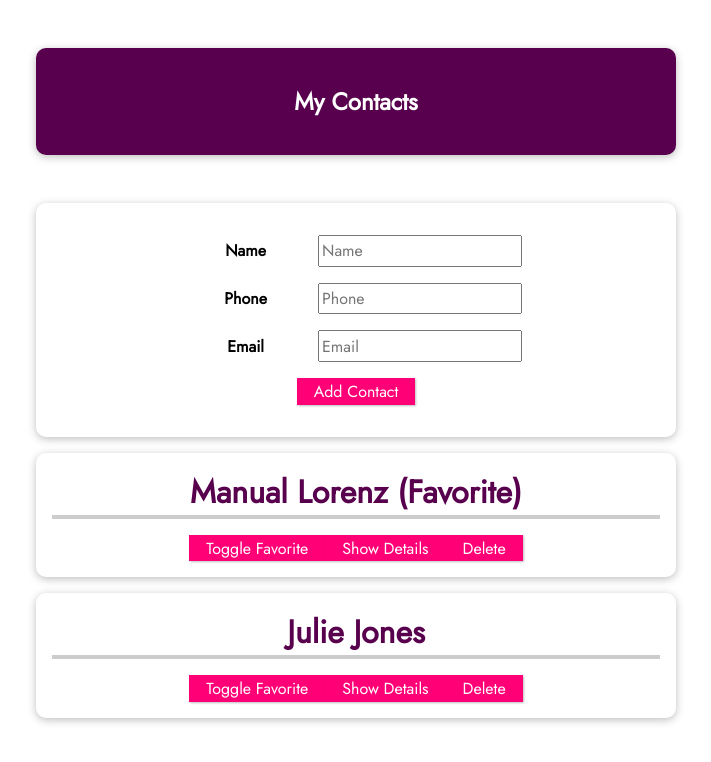
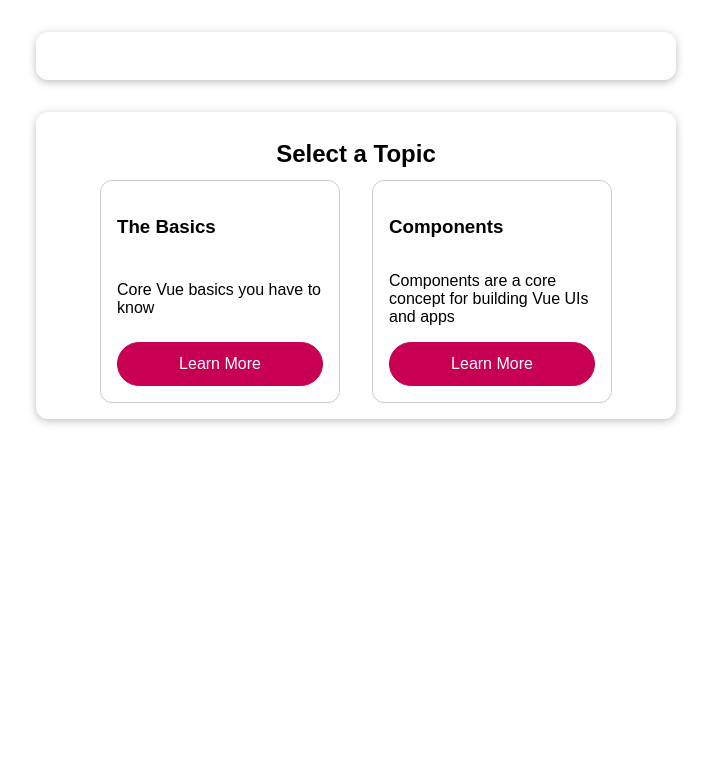
Before and after one commit to jrnewton/udemy-vue-complete-guide, a Vue app: page / in a window 1280 px wide. Shown: the top 762 px of the page, without its empty margins (284-995 px from the left). Built offline with nearby package versions, Linux system fonts and the light colour scheme.

Commit message:
Setup for lecture 99

```diff
--- a/package.json
+++ b/package.json
@@ -1,5 +1,5 @@
 {
-  "name": "contact-app",
+  "name": "knowledge-app",
   "version": "0.1.0",
   "private": true,
   "scripts": {
--- a/src/App.vue
+++ b/src/App.vue
@@ -1,153 +1,103 @@
 <template>
-  <section>
-    <header><h1>My Contacts</h1></header>
-    <new-contact @add-contact="addContact"></new-contact>
-    <ul>
-      <contact-detail
-        v-for="contact of contacts"
-        :key="contact.id"
-        v-bind="contact"
-        @toggle-favorite="toggleFavorite"
-        @delete-contact="deleteContact"
-      ></contact-detail>
-    </ul>
-  </section>
+  <div>
+    <active-element
+      :topic-title="activeTopic && activeTopic.title"
+      :text="activeTopic && activeTopic.fullText"
+    ></active-element>
+    <knowledge-base
+      :topics="topics"
+      @select-topic="activateTopic"
+    ></knowledge-base>
+  </div>
 </template>
 
 <script>
 export default {
   data() {
     return {
-      contacts: [
+      topics: [
         {
-          id: '' + Math.random(),
-          name: 'Manual Lorenz',
-          phone: '01234 56544 449',
-          email: 'manuel@localhost.com',
-          isFavorite: true
+          id: 'basics',
+          title: 'The Basics',
+          description: 'Core Vue basics you have to know',
+          fullText:
+            'Vue is a great framework and it has a couple of key concepts: Data binding, events, components and reactivity - that should tell you something!'
         },
         {
-          id: '' + Math.random(),
-          name: 'Julie Jones',
-          phone: '987 452 9999',
-          email: 'julie@localhost.com',
-          isFavorite: false
+          id: 'components',
+          title: 'Components',
+          description:
+            'Components are a core concept for building Vue UIs and apps',
+          fullText:
+            'With components, you can split logic (and markup) into separate building blocks and then combine those building blocks (and re-use them) to build powerful user interfaces.'
         }
-      ]
+      ],
+      activeTopic: null
     };
   },
   methods: {
-    toggleFavorite(contactId) {
-      console.log('toggleFavorite', contactId);
-      const contact = this.contacts.find(c => c.id === contactId);
-      contact.isFavorite = !contact.isFavorite;
-    },
-    addContact(name, phone, email) {
-      this.contacts.push({
-        id: '' + Math.random(),
-        name: name,
-        phone: phone,
-        email: email,
-        isFavorite: false
-      });
-    },
-    deleteContact(id) {
-      this.contacts = this.contacts.filter(x => x.id !== id);
+    activateTopic(topicId) {
+      this.activeTopic = this.topics.find(topic => topic.id === topicId);
     }
   }
 };
 </script>
 
 <style>
-@import url('https://fonts.googleapis.com/css2?family=Jost&display=swap');
-
 * {
   box-sizing: border-box;
 }
-
 html {
-  font-family: 'Jost', sans-serif;
+  font-family: sans-serif;
 }
-
 body {
   margin: 0;
 }
-
-header {
+section {
   box-shadow: 0 2px 8px rgba(0, 0, 0, 0.26);
-  margin: 3rem auto;
-  border-radius: 10px;
+  margin: 2rem auto;
+  max-width: 40rem;
   padding: 1rem;
-  background-color: #58004d;
-  color: white;
-  text-align: center;
-  width: 90%;
-  max-width: 40rem;
+  border-radius: 12px;
 }
 
-#app form {
-  box-shadow: 0 2px 8px rgba(0, 0, 0, 0.26);
-  margin: 1rem auto;
-  border-radius: 10px;
-  padding: 1rem;
-  text-align: center;
-  width: 90%;
-  max-width: 40rem;
+ul {
+  list-style: none;
+  margin: 0;
+  padding: 0;
+  display: flex;
+  justify-content: center;
 }
 
-#app input {
-  font: inherit;
-  padding: 0.15rem;
+li {
+  border-radius: 12px;
+  border: 1px solid #ccc;
+  padding: 1rem;
+  width: 15rem;
+  margin: 0 1rem;
+  display: flex;
+  flex-direction: column;
+  justify-content: space-between;
 }
 
-#app label {
-  font-weight: bold;
-  margin-right: 1rem;
-  width: 7rem;
-  display: inline-block;
+h2 {
+  margin: 0.75rem 0;
+  text-align: center;
 }
 
-#app form div {
-  margin: 1rem 0;
+button {
+  font: inherit;
+  border: 1px solid #c70053;
+  background-color: #c70053;
+  color: white;
+  padding: 0.75rem 2rem;
+  border-radius: 30px;
+  cursor: pointer;
 }
 
-#app ul {
-  margin: 0;
-  padding: 0;
-  list-style: none;
-}
-
-#app li {
-  box-shadow: 0 2px 8px rgba(0, 0, 0, 0.26);
-  margin: 1rem auto;
-  border-radius: 10px;
-  padding: 1rem;
-  text-align: center;
-  width: 90%;
-  max-width: 40rem;
-}
-
-#app h2 {
-  font-size: 2rem;
-  border-bottom: 4px solid #ccc;
-  color: #58004d;
-  margin: 0 0 1rem 0;
-}
-
-#app button {
-  font: inherit;
-  cursor: pointer;
-  border: 1px solid #ff0077;
-  background-color: #ff0077;
-  color: white;
-  padding: 0.05rem 1rem;
-  box-shadow: 1px 1px 2px rgba(0, 0, 0, 0.26);
-}
-
-#app button:hover,
-#app button:active {
-  background-color: #ec3169;
-  border-color: #ec3169;
-  box-shadow: 1px 1px 4px rgba(0, 0, 0, 0.26);
+button:hover,
+button:active {
+  background-color: #e24d8b;
+  border-color: #e24d8b;
 }
 </style>
--- /dev/null
+++ b/src/components/ActiveElement.vue
@@ -0,0 +1,12 @@
+<template>
+  <section>
+    <h2>{{ topicTitle }}</h2>
+    <p>{{ text }}</p>
+  </section>
+</template>
+
+<script>
+export default {
+  props: ['topicTitle', 'text'],
+};
+</script>
--- a/src/components/ContactDetail.vue
+++ /dev/null
@@ -1,74 +0,0 @@
-<template>
-  <li>
-    <h2>{{ name }} {{ isFavorite ? '(Favorite)' : '' }}</h2>
-    <button @click="$emit('toggle-favorite', id)">
-      Toggle Favorite
-    </button>
-    <button @click="toggleDetails">
-      {{ detailsAreVisible ? 'Hide' : 'Show' }} Details
-    </button>
-    <ul v-if="detailsAreVisible">
-      <!-- Just for  testing
-      <li>Id: {{ id }}</li>
-      -->
-      <li><strong>Phone:</strong> {{ phone }}</li>
-      <li><strong>Email:</strong> {{ email }}</li>
-    </ul>
-    <button @click="$emit('delete-contact', id)">Delete</button>
-  </li>
-</template>
-
-<script>
-export default {
-  props: {
-    id: {
-      type: String,
-      required: true
-    },
-    name: {
-      type: String,
-      required: true
-    },
-    phone: {
-      type: String,
-      required: true
-    },
-    email: {
-      type: String,
-      required: true,
-      validator(value) {
-        //a really stupid email address validator
-        return value.indexOf('@') !== -1;
-      }
-    },
-    isFavorite: {
-      type: Boolean,
-      required: false,
-      default: false
-    }
-  },
-  emits: {
-    'toggle-favorite': function(id) {
-      if (id) {
-        return true;
-      } else {
-        console.warn('id is missing from toggle-favorite event');
-        return false;
-      }
-    },
-    'delete-contact': function() {
-      return true;
-    }
-  },
-  data() {
-    return {
-      detailsAreVisible: false
-    };
-  },
-  methods: {
-    toggleDetails() {
-      this.detailsAreVisible = !this.detailsAreVisible;
-    }
-  }
-};
-</script>
--- /dev/null
+++ b/src/components/KnowledgeBase.vue
@@ -0,0 +1,13 @@
+<template>
+  <section>
+    <h2>Select a Topic</h2>
+    <knowledge-grid :topics="topics" @select-topic="$emit('select-topic', $event)"></knowledge-grid>
+  </section>
+</template>
+
+<script>
+export default {
+  props: ['topics'],
+  emits: ['select-topic'],
+};
+</script>
--- /dev/null
+++ b/src/components/KnowledgeElement.vue
@@ -0,0 +1,14 @@
+<template>
+  <li>
+    <h3>{{ topicName }}</h3>
+    <p>{{ description }}</p>
+    <button @click="$emit('select-topic', id)">Learn More</button>
+  </li>
+</template>
+
+<script>
+export default {
+  props: ['id', 'topicName', 'description'],
+  emits: ['select-topic']
+};
+</script>
--- /dev/null
+++ b/src/components/KnowledgeGrid.vue
@@ -0,0 +1,19 @@
+<template>
+  <ul>
+    <knowledge-element
+      v-for="topic in topics"
+      :key="topic.id"
+      :id="topic.id"
+      :topic-name="topic.title"
+      :description="topic.description"
+      @select-topic="$emit('select-topic', $event)"
+    ></knowledge-element>
+  </ul>
+</template>
+
+<script>
+export default {
+  props: ['topics'],
+  emits: ['select-topic']
+};
+</script>
--- a/src/components/NewContact.vue
+++ /dev/null
@@ -1,42 +0,0 @@
-<template>
-  <form @submit.prevent="addContact">
-    <div>
-      <label>Name</label>
-      <input v-model="name" type="text" placeholder="Name" />
-    </div>
-    <div>
-      <label>Phone</label>
-      <input v-model="phone" type="tel" placeholder="Phone" />
-    </div>
-    <div>
-      <label>Email</label>
-      <input v-model="email" type="email" placeholder="Email" />
-    </div>
-    <div>
-      <button>Add Contact</button>
-    </div>
-  </form>
-</template>
-
-<script>
-export default {
-  data() {
-    return {
-      name: '',
-      phone: '',
-      email: ''
-    };
-  },
-  emits: {
-    'add-contact': function(name, phone, email) {
-      return name && phone && email;
-    }
-  },
-  methods: {
-    addContact() {
-      //console.log('addContact called', this.name, this.phone, this.email);
-      this.$emit('add-contact', this.name, this.phone, this.email);
-    }
-  }
-};
-</script>
--- a/vue.config.js
+++ b/vue.config.js
@@ -1,7 +1,7 @@
 module.exports = {
   chainWebpack: config => {
     config.plugin('html').tap(args => {
-      args[0].title = 'My Contacts';
+      args[0].title = 'Knowledge App';
       return args;
     });
   }
```
Also changed, not shown: src/main.js (+10 -4 lines), 1 other file (tests, documents, lock files or other folders).
